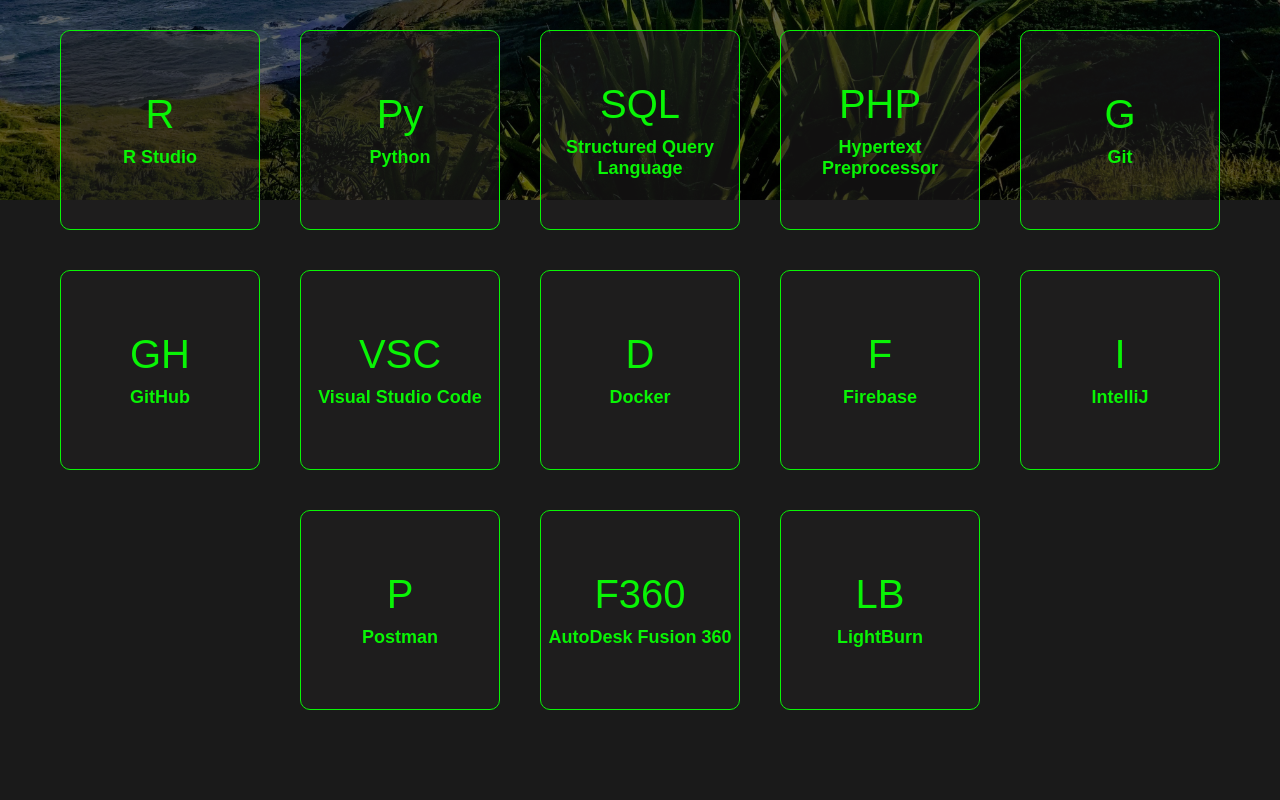
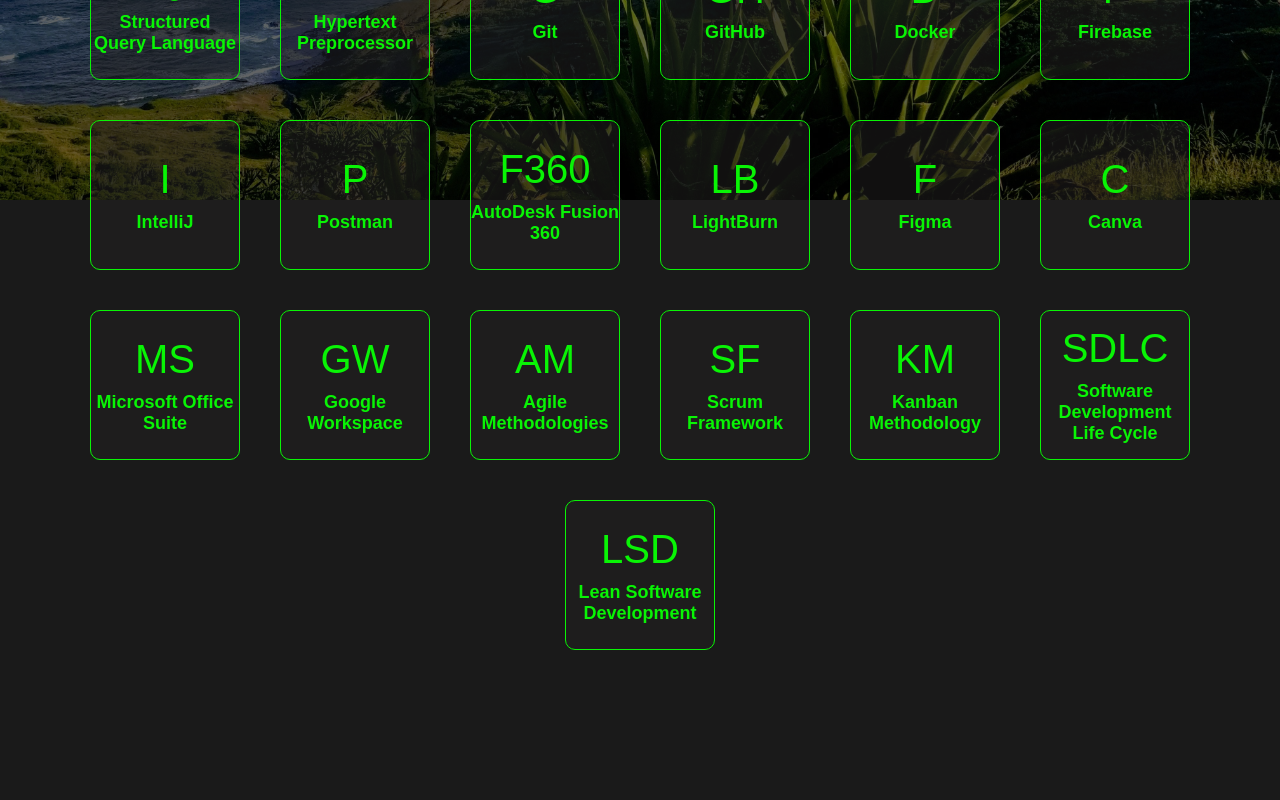
Before and after one commit to Cavaari/my-portfolio, a React (Create React App) app: page /skills in a window 1280 px wide. Shown: the part 600-1400 px from the top of the page. Built offline with nearby package versions, Linux system fonts and the light colour scheme.

Commit message:
skills page updates

```diff
--- a/src/components/pages/Skills.css
+++ b/src/components/pages/Skills.css
@@ -36,8 +36,8 @@
 .skill-card {
   background-color: #2422227d;
   border-radius: 10px;
-  width: 200px;
-  height: 200px;
+  width: 150px;
+  height: 150px;
   border: 1px solid #09f405;
   margin: 10px;
   display: flex;
--- a/src/components/pages/Skills.js
+++ b/src/components/pages/Skills.js
@@ -8,7 +8,7 @@
     { name: 'TypeScript', symbol: 'TS' },
     { name: 'React', symbol: 'R' },
     { name: 'React Native CLI', symbol: 'RNC' },
-    { name: 'React Native Expo', symbol: 'RNE' },
+    { name: 'Expo CLI', symbol: 'E' },
     { name: 'HyperText Markup Language', symbol: 'HTML' },
     { name: 'Cascading Style Sheets', symbol: 'CSS' },
     { name: 'Node.js', symbol: 'N' },
@@ -20,14 +20,21 @@
     { name: 'Hypertext Preprocessor', symbol: 'PHP' },
     { name: 'Git', symbol: 'G' },
     { name: 'GitHub', symbol: 'GH' },
-    { name: 'Visual Studio Code', symbol: 'VSC' },
     { name: 'Docker', symbol: 'D' },
     { name: 'Firebase', symbol: 'F' },
     { name: 'IntelliJ', symbol: 'I' },
     { name: 'Postman', symbol: 'P' },
     { name: 'AutoDesk Fusion 360', symbol: 'F360' },
     { name: 'LightBurn', symbol: 'LB' },
-
+    { name: 'Figma', symbol: 'F' },
+    { name: 'Canva', symbol: 'C' },
+    { name: 'Microsoft Office Suite', symbol: 'MS' },
+    { name: 'Google Workspace', symbol: 'GW' },
+    { name: 'Agile Methodologies', symbol: 'AM' },
+    { name: 'Scrum Framework', symbol: 'SF' },
+    { name: 'Kanban Methodology', symbol: 'KM' },
+    { name: 'Software Development Life Cycle', symbol: 'SDLC' },
+    { name: 'Lean Software Development', symbol: 'LSD' },
   ];
 
   return (
```
